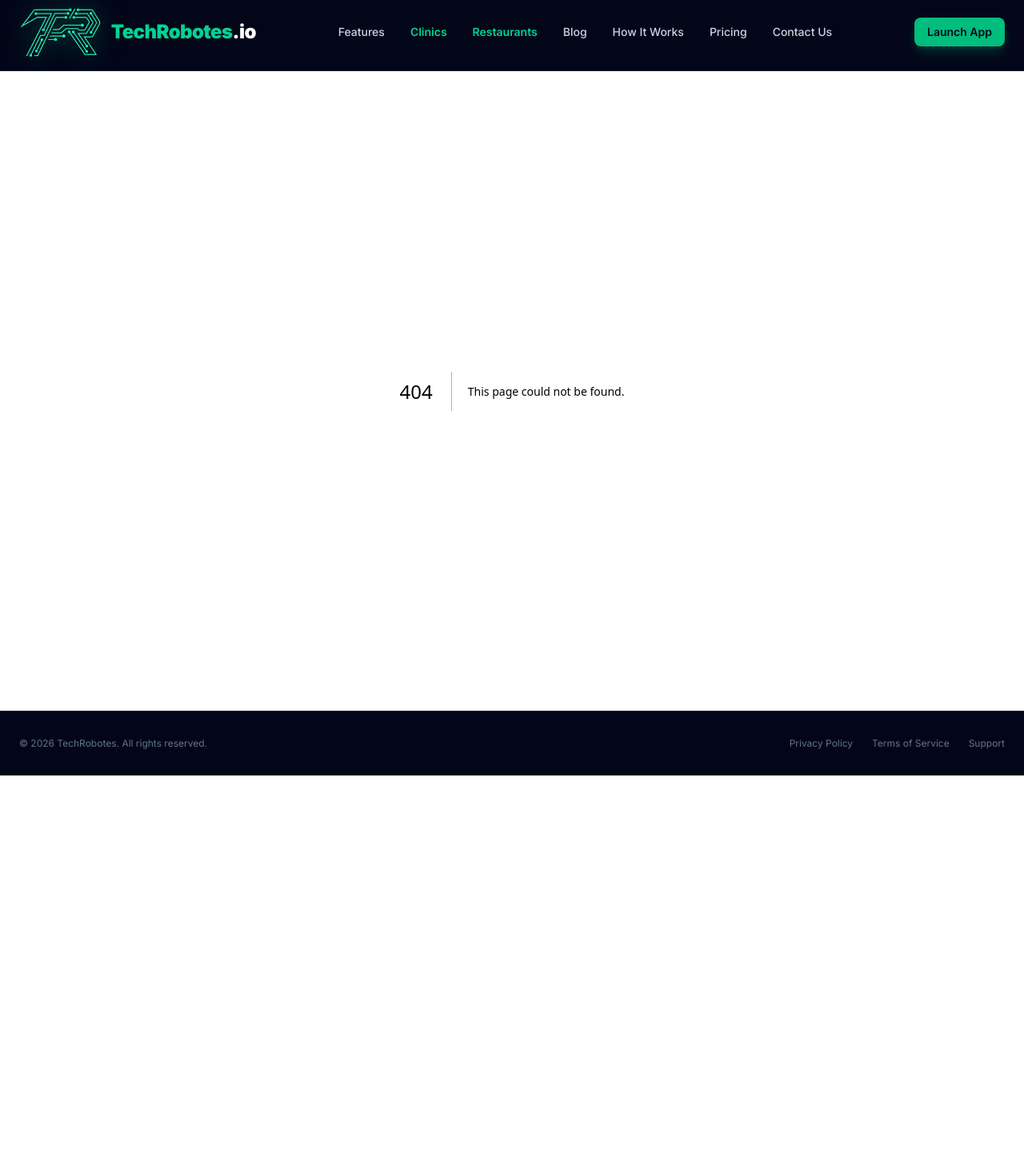
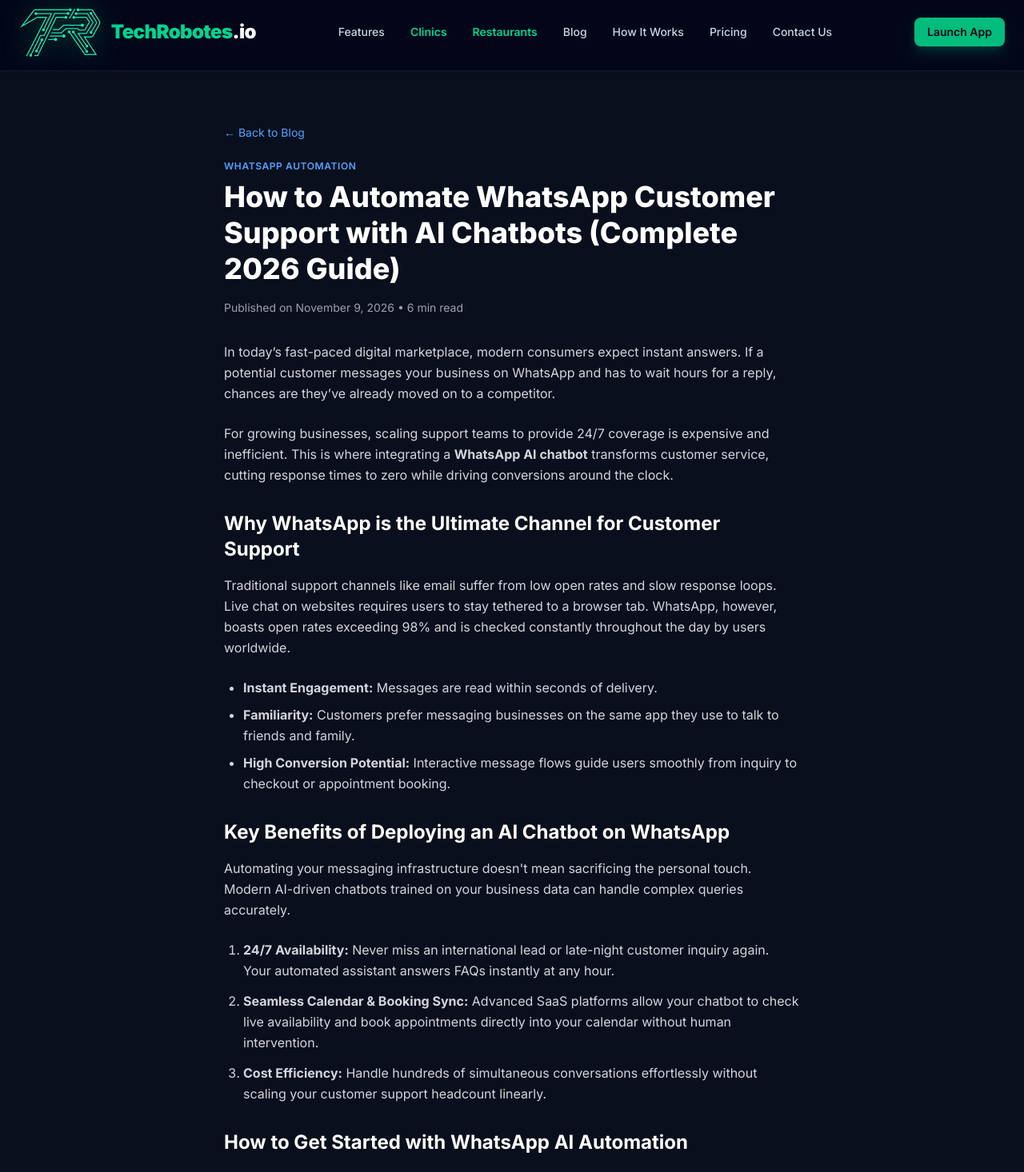
Before and after one commit to techrobotes/techrobotes-website, a Next.js app: page /blog/whatsapp-ai-customer-support-guide in a window 1280 px wide. Before the commit this address had no page. Shown: the part 45-1511 px from the top of the page at 80% size. Before the commit the page ends 1015 px from the top, so only its background shows below. Built offline with nearby package versions, Linux system fonts and the light colour scheme.

Commit message:
Publish WhatsApp AI customer support guide blog post

```diff
--- /dev/null
+++ b/app/blog/whatsapp-ai-customer-support-guide/page.tsx
@@ -0,0 +1,68 @@
+export default function BlogPost() {
+  return (
+    <div className="min-h-screen bg-[#0a0f1d] text-white">
+      <main className="max-w-3xl mx-auto px-6 py-16">
+        <a href="/blog" className="text-blue-400 hover:underline text-sm mb-6 inline-block">&larr; Back to Blog</a>
+
+        <span className="text-xs font-semibold text-blue-400 uppercase tracking-wider mb-2 block">WhatsApp Automation</span>
+        <h1 className="text-4xl font-extrabold mb-4 leading-tight">
+          How to Automate WhatsApp Customer Support with AI Chatbots (Complete 2026 Guide)
+        </h1>
+        <p className="text-gray-400 text-sm mb-8">Published on November 9, 2026 • 6 min read</p>
+
+        <div className="space-y-6 text-gray-300 leading-relaxed text-base">
+          <p>
+            In today’s fast-paced digital marketplace, modern consumers expect instant answers. If a potential customer messages your business on WhatsApp and has to wait hours for a reply, chances are they’ve already moved on to a competitor.
+          </p>
+          <p>
+            For growing businesses, scaling support teams to provide 24/7 coverage is expensive and inefficient. This is where integrating a <strong>WhatsApp AI chatbot</strong> transforms customer service, cutting response times to zero while driving conversions around the clock.
+          </p>
+
+          <h2 className="text-2xl font-bold text-white mt-8 mb-4">Why WhatsApp is the Ultimate Channel for Customer Support</h2>
+          <p>
+            Traditional support channels like email suffer from low open rates and slow response loops. Live chat on websites requires users to stay tethered to a browser tab. WhatsApp, however, boasts open rates exceeding 98% and is checked constantly throughout the day by users worldwide.
+          </p>
+          <ul className="list-disc pl-6 space-y-2 text-gray-300">
+            <li><strong>Instant Engagement:</strong> Messages are read within seconds of delivery.</li>
+            <li><strong>Familiarity:</strong> Customers prefer messaging businesses on the same app they use to talk to friends and family.</li>
+            <li><strong>High Conversion Potential:</strong> Interactive message flows guide users smoothly from inquiry to checkout or appointment booking.</li>
+          </ul>
+
+          <h2 className="text-2xl font-bold text-white mt-8 mb-4">Key Benefits of Deploying an AI Chatbot on WhatsApp</h2>
+          <p>
+            Automating your messaging infrastructure doesn't mean sacrificing the personal touch. Modern AI-driven chatbots trained on your business data can handle complex queries accurately.
+          </p>
+          <ol className="list-decimal pl-6 space-y-3 text-gray-300">
+            <li>
+              <strong>24/7 Availability:</strong> Never miss an international lead or late-night customer inquiry again. Your automated assistant answers FAQs instantly at any hour.
+            </li>
+            <li>
+              <strong>Seamless Calendar & Booking Sync:</strong> Advanced SaaS platforms allow your chatbot to check live availability and book appointments directly into your calendar without human intervention.
+            </li>
+            <li>
+              <strong>Cost Efficiency:</strong> Handle hundreds of simultaneous conversations effortlessly without scaling your customer support headcount linearly.
+            </li>
+          </ol>
+
+          <h2 className="text-2xl font-bold text-white mt-8 mb-4">How to Get Started with WhatsApp AI Automation</h2>
+          <p>
+            Setting up a robust WhatsApp automation workflow used to require complex coding and expensive third-party enterprise tools. Today, containerized SaaS solutions like <a href="https://techrobotes.io" className="text-blue-400 hover:underline">TechRobotes</a> allow businesses to deploy custom AI chatbots on WhatsApp in minutes.
+          </p>
+          <p>
+            By connecting your official WhatsApp Business API, configuring your business prompt knowledge base, and integrating your scheduling or CRM tools, you can automate your entire lead generation funnel.
+          </p>
+
+          <div className="p-6 border border-gray-800 bg-[#111827] rounded-xl my-8">
+            <h3 className="text-xl font-bold mb-2 text-white">Ready to Automate Your WhatsApp Support?</h3>
+            <p className="text-gray-300 mb-4 text-sm">
+              Stop losing leads to slow response times. Deploy your own intelligent WhatsApp AI chatbot platform today with TechRobotes.
+            </p>
+            <a href="https://app.techrobotes.io" className="inline-block bg-blue-600 hover:bg-blue-700 text-white font-semibold px-6 py-2.5 rounded-lg transition text-sm">
+              Launch Your Chatbot Now
+            </a>
+          </div>
+        </div>
+      </main>
+    </div>
+  );
+}
```
